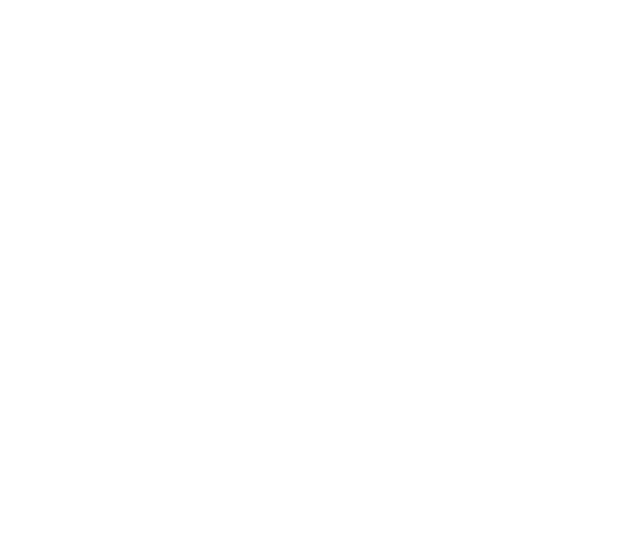
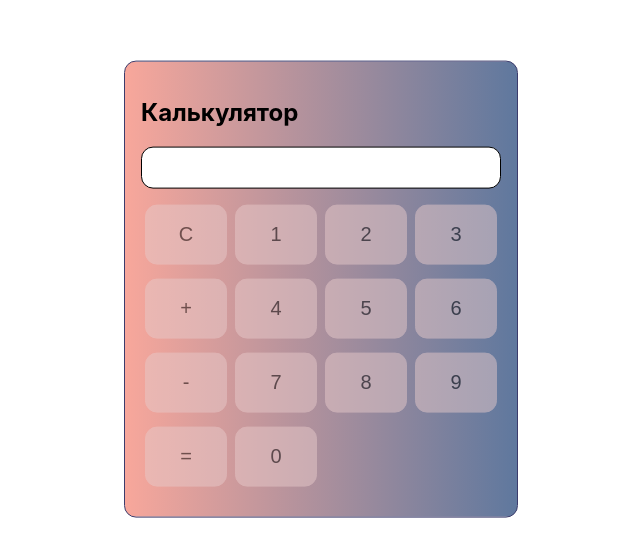
Before and after one commit to Morfielm/first_project, a React (Create React App) app: page / in a window 1280 px wide. Shown: the part 111-668 px from the top of the page, without its empty margins (319-959 px from the left). Built offline with nearby package versions, Linux system fonts and the light colour scheme.

Commit message:
calculator

```diff
--- a/src/App.css
+++ b/src/App.css
@@ -1,38 +1,65 @@
-.App {
-  text-align: center;
+.calculator-container {
+    margin: 0;
+    position: absolute;
+    top: 50%;
+    left: 50%;
+    transform: translate(-50%, -50%);
+    padding: 16px;
+    border: 1px solid #3c3c6c;
+    width: 360px;
+    background-image:linear-gradient(to left, #5f789e, #f8a79b);
+    border-radius: 12px;
+
+
 }
 
-.App-logo {
-  height: 40vmin;
-  pointer-events: none;
+.input-container {
+    display: flex;
+    flex:1 auto;
+    padding-left: 8px;
+    padding-right: 8px;
+    border: 1px solid black;
+    height: 40px;
+    align-items: center;
+    background-color: white;
+    border-radius: 12px;
 }
 
-@media (prefers-reduced-motion: no-preference) {
-  .App-logo {
-    animation: App-logo-spin infinite 20s linear;
-  }
+.error-container {
+    margin-top: 12px;
+    font-size: 12px;
+    color: rgb(117, 255, 227);
 }
 
-.App-header {
-  background-color: #282c34;
-  min-height: 100vh;
-  display: flex;
-  flex-direction: column;
-  align-items: center;
-  justify-content: center;
-  font-size: calc(10px + 2vmin);
-  color: white;
+.button-container {
+    display: flex;
+    margin-top: 16px;
+    flex-wrap: wrap;
+
 }
 
-.App-link {
-  color: #61dafb;
+.button-container button{
+    position: relative;
+    display: flex;
+    align-items: center;
+    justify-content: center;
+    height: 60px;
+    width: 82px;
+    cursor: pointer;
+    margin-left: 4px;
+    margin-right: 4px;
+    margin-bottom: 14px;
+    border: 1px solid #e7caca;
+    background-color: #e7caca;
+    font-size: 20px;
+    border-radius: 12px;
+    opacity: 0.5;
+
 }
 
-@keyframes App-logo-spin {
-  from {
-    transform: rotate(0deg);
+.button-container button:hover {
+    transform: scale(1.3);
+    z-index: 1;
+    transition: transform .4s;
+    opacity: 0.4;
   }
-  to {
-    transform: rotate(360deg);
-  }
-}
--- a/src/App.js
+++ b/src/App.js
@@ -1,7 +1,8 @@
-import './App.css';
+import "./App.css";
+import { Calculator } from "./components/calculator";
 
 function App() {
-  return null;
+  return <Calculator />;
 }
 
 export default App;
--- /dev/null
+++ b/src/components/calculator.js
@@ -0,0 +1,130 @@
+import { useState } from "react";
+
+export const Calculator = () => {
+  const [calcValue, setCalcValue] = useState("");
+  const [calculated, setCalculated] = useState(false);
+  const [error, setError] = useState("");
+
+  const [calculatorQueue, setCalculatorQueue] = useState([]);
+
+  const onClickDigit = (digit) => {
+    if (calcValue === "+" || calcValue === "-") {
+      setCalcValue(digit);
+    } else {
+      setCalcValue(calcValue + digit);
+    }
+    setCalculated(false);
+    setError("");
+  };
+
+  const onClickPlusMinus = (sign) => {
+    if (calcValue.length === 0 || calcValue === "+" || calcValue === "-") {
+      return;
+    }
+    setCalculatorQueue((prevValue) => [...prevValue, +calcValue, sign]);
+    setCalcValue(sign);
+    setCalculated(false);
+    setError("");
+  };
+
+  const onClickClear = () => {
+    setCalculatorQueue([]);
+    setCalcValue("");
+    setCalculated(false);
+    setError("");
+  };
+
+  const onClickEquals = () => {
+    if (calcValue.length === 0 || calcValue === "+" || calcValue === "-") {
+      setError("Ошибка в формуле или формула пуста");
+      return;
+    }
+    const finalQueue = [...calculatorQueue, +calcValue];
+
+    const result = eval(finalQueue.join(""))
+
+    setCalcValue(result);
+    setCalculatorQueue([]);
+    setCalculated(true);
+  };
+
+  const buttons = [
+    {
+      value: "C",
+      onClick: () => onClickClear(),
+    },
+    {
+      value: "1",
+      onClick: () => onClickDigit("1"),
+    },
+    {
+      value: "2",
+      onClick: () => onClickDigit("2"),
+    },
+    {
+      value: "3",
+      onClick: () => onClickDigit("3"),
+    },
+    {
+      value: "+",
+      onClick: () => onClickPlusMinus("+"),
+    },
+    {
+      value: "4",
+      onClick: () => onClickDigit("4"),
+    },
+    {
+      value: "5",
+      onClick: () => onClickDigit("5"),
+    },
+    {
+      value: "6",
+      onClick: () => onClickDigit("6"),
+    },
+    {
+      value: "-",
+      onClick: () => onClickPlusMinus("-"),
+    },
+    {
+      value: "7",
+      onClick: () => onClickDigit("7"),
+    },
+    {
+      value: "8",
+      onClick: () => onClickDigit("8"),
+    },
+    {
+      value: "9",
+      onClick: () => onClickDigit("9"),
+    },
+    {
+      value: "=",
+      onClick: () => onClickEquals(),
+    },
+    {
+      value: "0",
+      onClick: () => onClickDigit("0"),
+    },
+  ];
+
+  return (
+    <div className="calculator-container">
+      <h2>Калькулятор</h2>
+      <div className="input-container" style={{color: calculated && 'green'}}>
+        <span>{calcValue}</span>
+      </div>
+      {error && (
+        <div className="error-container">
+          <span>{error}</span>
+        </div>
+      )}
+      <div className="button-container">
+        {buttons.map((button) => (
+          <button type="button" key={button.value} onClick={button.onClick}>
+            {button.value}
+          </button>
+        ))}
+      </div>
+    </div>
+  );
+};
```
